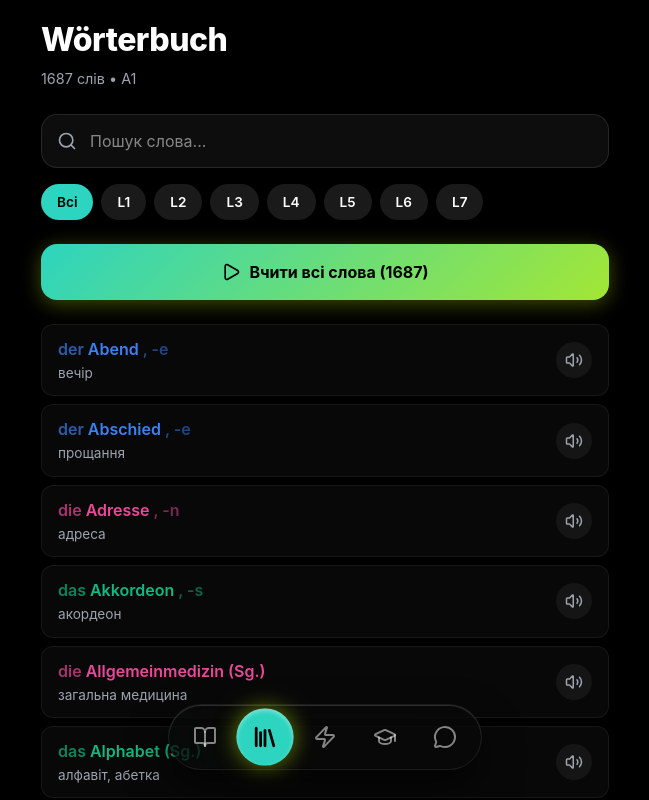
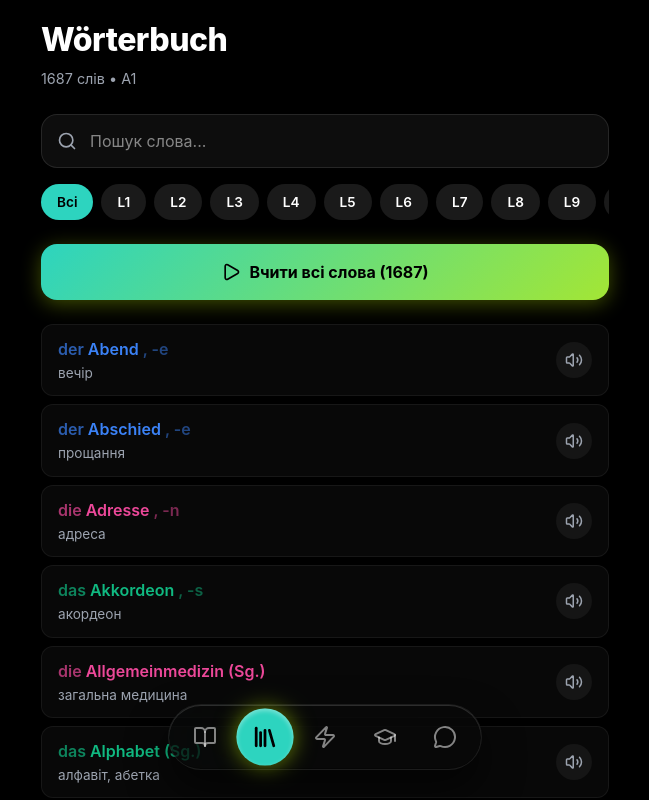
Before and after one commit to Artom-sites/deutsch-trainer-a1, a React (Vite) app: page / in a window 1280 px wide. Both pictures are taken after a click on the button 580 px from the left and 737 px from the top of the page. Shown: the top 800 px of the page, without its empty margins (315-964 px from the left). Built offline with nearby package versions, Linux system fonts and the light colour scheme.

Commit message:
Fix: Show all 14 lessons in dictionary filter

```diff
--- a/src/components/DictionaryTab.jsx
+++ b/src/components/DictionaryTab.jsx
@@ -99,7 +99,7 @@ const DictionaryTab = () => {
                 >
                     Всі
                 </button>
-                {lessons.slice(0, 7).map(l => (
+                {lessons.map(l => (
                     <button
                         key={l.id}
                         onClick={() => setSelectedLesson(l.id)}
```
